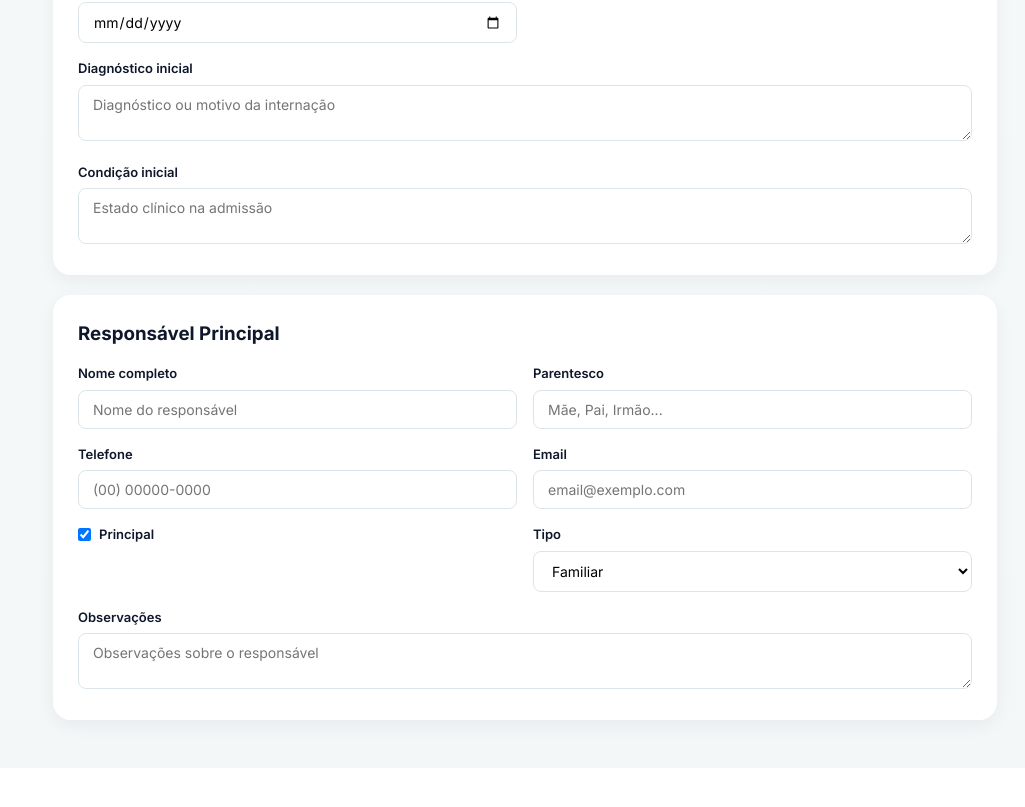
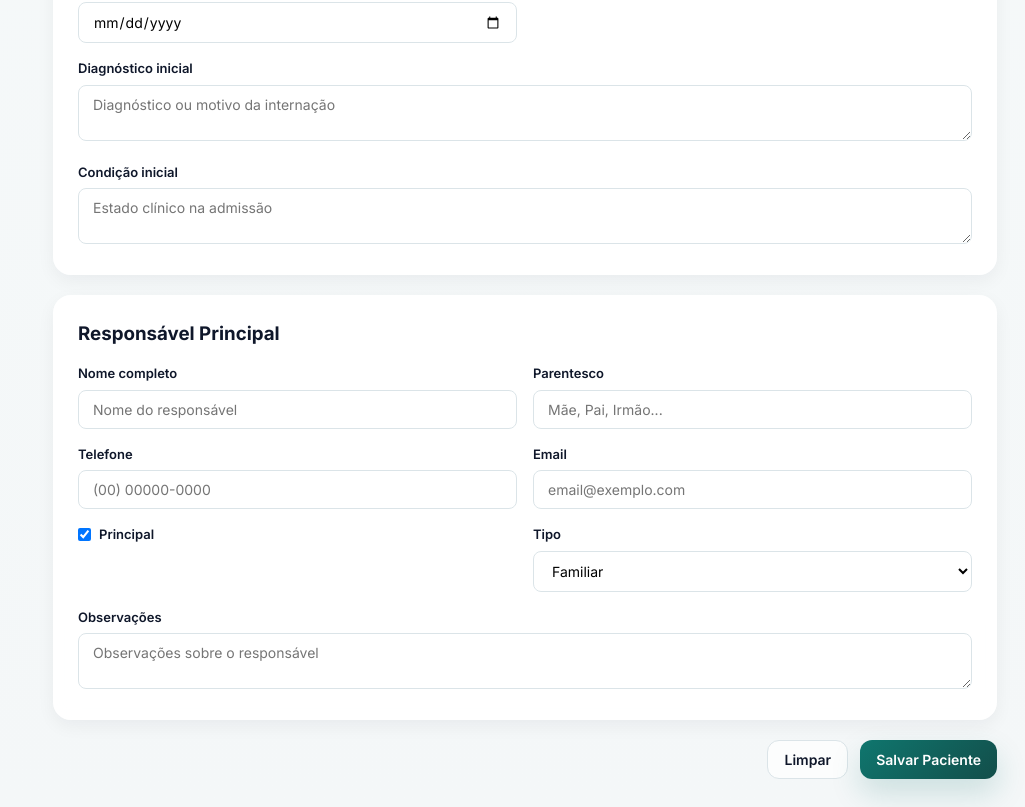
Before and after one commit to EduardoKainan/casadedavi, a Next.js app: page /patients/new in a window 1280 px wide. Shown: the part 1601-2408 px from the top of the page, without its empty margins (255-1280 px from the left). Before the commit the page ends 2369 px from the top, so only its background shows below. Built offline with nearby package versions, Linux system fonts and the light colour scheme; no server answers.

Commit message:
fix: safe fallback after patient creation and secure detail page

```diff
--- a/src/app/patients/new/page.tsx
+++ b/src/app/patients/new/page.tsx
@@ -78,6 +78,7 @@ export default function NewPatientPage() {
     e.preventDefault();
     setLoading(true);
     setError(null);
+    setSuccess(false);
 
     try {
       // 1) Criar paciente
@@ -109,31 +110,58 @@ export default function NewPatientPage() {
       }
 
       setSuccess(true);
+      // Redireciona para o detalhe do paciente recém-criado
       router.push(`/patients/${patient.id}`);
     } catch (err: any) {
-      setError(err.message || "Erro ao salvar paciente.");
+      setError(err.message || "Erro ao salvar paciente. Tente novamente.");
+      setSuccess(false);
     } finally {
       setLoading(false);
     }
   }
 
-  if (success) {
-    return (
-      <div className="page-inner">
-        <div className="card" style={{ maxWidth: 640, margin: "40px auto" }}>
-          <div className="empty-panel">
-            <div className="empty-panel-icon">
-              <svg width={28} height={28} viewBox="0 0 24 24" fill="none" stroke="currentColor" strokeWidth={2}>
-                <path d="M22 11.08V12a10 10 0 1 1-5.93-9.14" />
-                <polyline points="22 4 12 14.01 9 11.01" />
-              </svg>
-            </div>
-            <h3>Paciente cadastrado com sucesso</h3>
-            <p>Redirecionando para o prontuário...</p>
-          </div>
-        </div>
-      </div>
-    );
+  function resetForm() {
+    setForm({
+      full_name: "",
+      social_name: "",
+      cpf: "",
+      rg: "",
+      birth_date: "",
+      marital_status: "",
+      nationality: "Brasileira",
+      naturalness: "",
+      phone: "",
+      profession: "",
+      father_name: "",
+      mother_name: "",
+      has_children: false,
+      children_count: 0,
+      sus_card: "",
+      address_line: "",
+      neighborhood: "",
+      city: "",
+      state: "",
+      zip_code: "",
+      address_notes: "",
+      general_notes: "",
+    });
+    setAdmission({
+      hospitalization_type: "VOLUNTARY",
+      admission_date: "",
+      expected_exit_date: "",
+      diagnosis: "",
+      initial_condition: "",
+      final_observations: "",
+    });
+    setResponsible({
+      full_name: "",
+      relationship: "",
+      phone: "",
+      email: "",
+      type: "FAMILY",
+      is_primary: true,
+      notes: "",
+    });
   }
 
   return (
@@ -153,11 +181,17 @@ export default function NewPatientPage() {
 
       {error && (
         <div className="card" style={{ borderColor: "var(--danger)", background: "rgba(220,38,38,0.04)" }}>
-          <p style={{ color: "var(--danger)" }}>{error}</p>
+          <p style={{ color: "var(--danger)", margin: 0 }}>{error}</p>
         </div>
       )}
 
-      <form id="patient-form" onSubmit={handleSubmit}>
+      {success && (
+        <div className="card" style={{ borderColor: "var(--success)", background: "rgba(21,128,61,0.04)" }}>
+          <p style={{ color: "var(--success)", margin: 0 }}>Paciente cadastrado com sucesso. Redirecionando...</p>
+        </div>
+      )}
+
+      <form id="patient-form" onSubmit={handleSubmit} onReset={(e) => { e.preventDefault(); resetForm(); }}>
         <div className="card" style={{ marginBottom: 20 }}>
           <h3 style={{ marginBottom: 16 }}>Dados Pessoais</h3>
           <div style={{ display: "grid", gridTemplateColumns: "1fr 1fr", gap: 16 }}>
@@ -387,6 +421,13 @@ export default function NewPatientPage() {
             </div>
           </div>
         </div>
+
+        <div style={{ display: "flex", gap: 12, justifyContent: "flex-end" }}>
+          <button type="reset" className="btn btn-outline">Limpar</button>
+          <button type="submit" className="btn btn-primary" disabled={loading}>
+            {loading ? "Salvando..." : "Salvar Paciente"}
+          </button>
+        </div>
       </form>
     </div>
   );
--- a/src/lib/patient-service.ts
+++ b/src/lib/patient-service.ts
@@ -108,7 +108,7 @@ function toPatientRecord(patient: PatientRow & {
   const admissions = [...(patient.admissions ?? [])].sort(
     (a, b) => new Date(b.admission_date).getTime() - new Date(a.admission_date).getTime(),
   );
-  const latestAdmission = admissions[0];
+  const latestAdmission = admissions && admissions.length > 0 ? admissions[0] : undefined;
 
   const responsibles = [...(patient.responsible_people ?? [])].sort((a, b) => {
     const primaryDiff = Number(Boolean(b.is_primary)) - Number(Boolean(a.is_primary));
```
Also changed, not shown: src/app/patients/[id]/page.tsx (+17 -17 lines).
